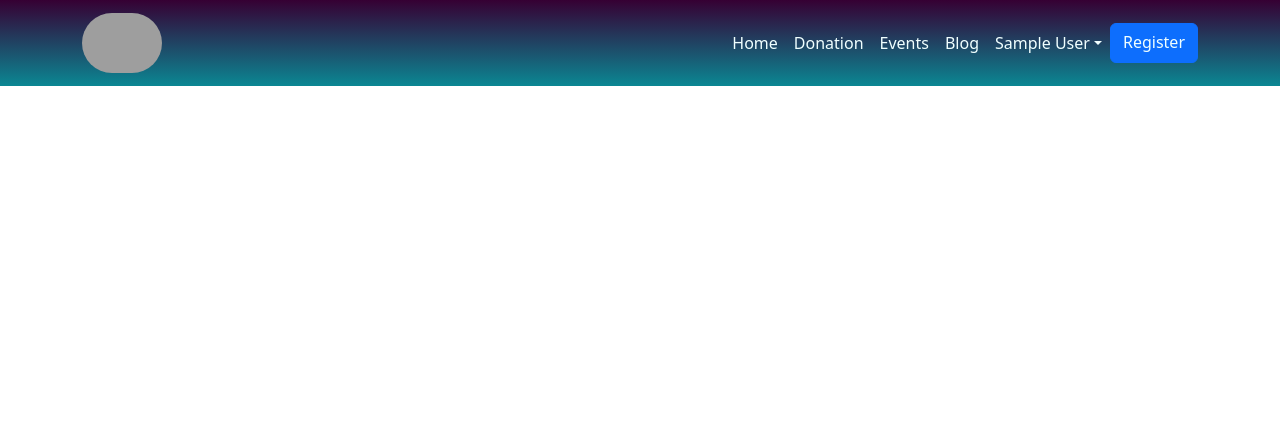
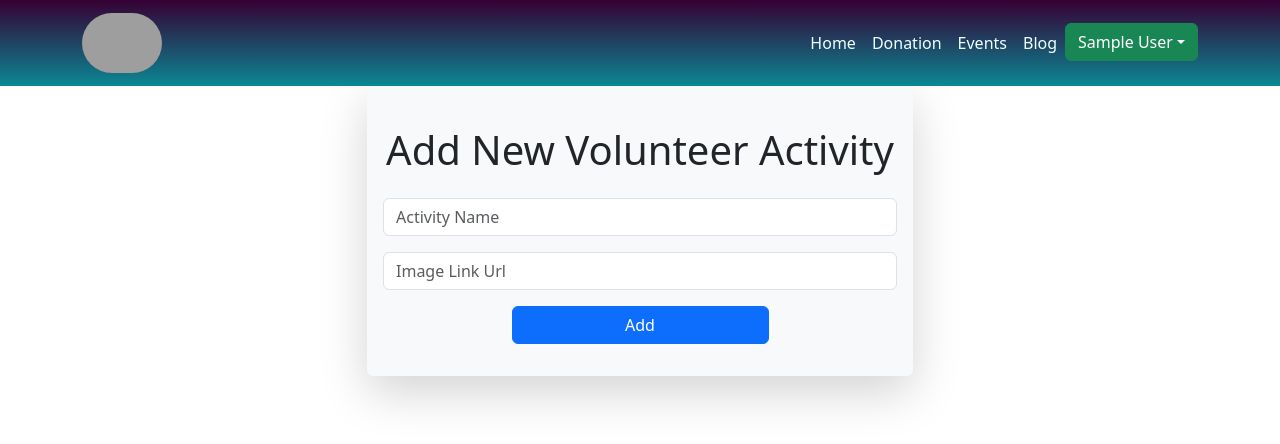
Before and after one commit to Junaith1994/radiant-roots, a React (Create React App) app: page /add-volunteer-activities in a window 1280 px wide. Shown: the top 444 px of the page. Built offline with nearby package versions, Linux system fonts and the light colour scheme; no server answers; sample sign-in values are in the browser's storage; grey boxes are pictures that could not be loaded.

Commit message:
Added new feature in header, Added 'Add activity' route and componenet

```diff
--- a/src/App.js
+++ b/src/App.js
@@ -8,6 +8,8 @@ import Register from './Pages/RegisterVolunteer/Register';
 import 'react-toastify/dist/ReactToastify.css';
 import { ToastContainer } from 'react-toastify';
 import RequireAuth from './Pages/RequireAuth/RequireAuth';
+import AddActivity from './Pages/AddActivity/AddActivity';
+import NotFound from './Pages/PageNotFound/NotFound';
 
 function App() {
   return (
@@ -22,6 +24,12 @@ function App() {
             <Register></Register>
           </RequireAuth>
         }></Route>
+        <Route path='/add-volunteer-activities' element={
+          <RequireAuth>
+            <AddActivity></AddActivity>
+          </RequireAuth>
+        }></Route>
+        <Route path='*' element={<NotFound></NotFound>}></Route>
       </Routes>
       <ToastContainer></ToastContainer>
     </div>
--- /dev/null
+++ b/src/Pages/AddActivity/AddActivity.js
@@ -0,0 +1,39 @@
+import React from 'react';
+import { Button, Form } from 'react-bootstrap';
+
+const AddActivity = () => {
+
+    const handleAddBtn = event => {
+        event.preventDefault();
+        const activityName = event.target.activity.value;
+        const imgLinkUrl = event.target.imgLink.value;
+        console.log(activityName, imgLinkUrl);
+        event.target.reset();
+    }
+
+    return (
+        <div className='mx-auto row container form-page-bg'>
+            <div className='d-flex justify-content-center align-items-center'>
+                <Form onSubmit={handleAddBtn} className='col-12 col-md-6 p-3 shadow-lg bg-body-tertiary rounded'>
+                    <h1 className='text-center my-4'>Add New Volunteer Activity</h1>
+                    <Form.Group className="mb-3" controlId="formBasicText1">
+                        <Form.Control type="text" name='activity' placeholder="Activity Name" required />
+                    </Form.Group>
+
+                    <Form.Group className="mb-3" controlId="formBasicText2">
+                        <Form.Control type="text" name='imgLink' placeholder="Image Link Url" required />
+                    </Form.Group>
+                    <div className='text-center'>
+                        <Button className='w-50' variant="primary" type="submit">
+                            Add
+                        </Button>
+                    </div>
+                    <p className='text-danger my-2 fw-semibold'></p>
+                    <p className='text-danger fw-semibold'></p>
+                </Form>
+            </div>
+        </div>
+    );
+};
+
+export default AddActivity;
--- a/src/Pages/Header/Header.js
+++ b/src/Pages/Header/Header.js
@@ -1,6 +1,6 @@
 import React from 'react';
 import './Header.css';
-import { Button, Container, Nav, NavDropdown, Navbar } from 'react-bootstrap';
+import { Button, Container, Dropdown, DropdownButton, Nav, Navbar } from 'react-bootstrap';
 import { NavLink } from 'react-router-dom';
 import { useAuthState, useSignOut } from 'react-firebase-hooks/auth';
 import auth from '../../firebase.init';
@@ -25,18 +25,25 @@ const Header = () => {
                         {
                             user || loading1
                                 ?
-                                <NavDropdown className='text-center' menuVariant='dark' title={user?.displayName || user?.email} id="nav-dropdown">
-                                    <NavDropdown.Item eventKey="4.1" bsPrefix='bs-navbar-bg'>
-                                        <Button onClick={() => signOut()} className=' fw-semibold' variant='danger'>Sign-Out</Button>
-                                    </NavDropdown.Item>
-                                </NavDropdown>
+                                <>
+                                    <Dropdown>
+                                        <Dropdown.Toggle variant="success" id="dropdown-basic">
+                                            {user?.displayName || user?.email}
+                                        </Dropdown.Toggle>
+
+                                        <Dropdown.Menu className='navbar-bg'>
+                                            <Dropdown.Item as={NavLink} to={`/volunteer-register/${user?.email}`}>Register</Dropdown.Item>
+                                            <Dropdown.Item as={NavLink} to='/add-volunteer-activities'>Add Activities</Dropdown.Item>
+                                            <Dropdown.Item as={Button} className='bg-danger fw-semibold' onClick={() => signOut()}>Sign-Out</Dropdown.Item>
+                                        </Dropdown.Menu>
+                                    </Dropdown>
+                                </>
                                 :
                                 <>
                                     <Button as={NavLink} className='me-2 fw-semibold' variant='dark' to='/login'>Login</Button>
                                     <Button className='fw-semibold me-2' variant='dark'>Admin</Button>
                                 </>
                         }
-                        <Button as={NavLink} className='' variant='primary' to='/volunteer-register'>Register</Button>
                         {/* {user && <Nav.Link className='fw-semibold' as={NavLink} to='/'>{user?.displayName || user?.email}</Nav.Link>} */}
                     </Nav>
                 </Navbar.Collapse>
--- /dev/null
+++ b/src/Pages/PageNotFound/NotFound.js
@@ -0,0 +1,11 @@
+import React from 'react';
+
+const NotFound = () => {
+    return (
+        <div>
+            <h1 className='text-danger text-center'>Page Not Found - 404 (Not Found)</h1>
+        </div>
+    );
+};
+
+export default NotFound;
--- a/src/Pages/RegisterVolunteer/Register.js
+++ b/src/Pages/RegisterVolunteer/Register.js
@@ -37,7 +37,7 @@ const Register = () => {
                     </Form.Group>
                     <Form.Group className="mb-3" controlId="formBasicActivity">
                         <Form.Label>Activity</Form.Label>
-                        <Form.Control type="text" value={title} readOnly required />
+                        <Form.Control type="text" defaultValue={title.includes('@') === true ? '' : title} required />
                     </Form.Group>
                     <div>
                         <Button className='w-100 fw-semibold' variant="primary" type="submit">
```
